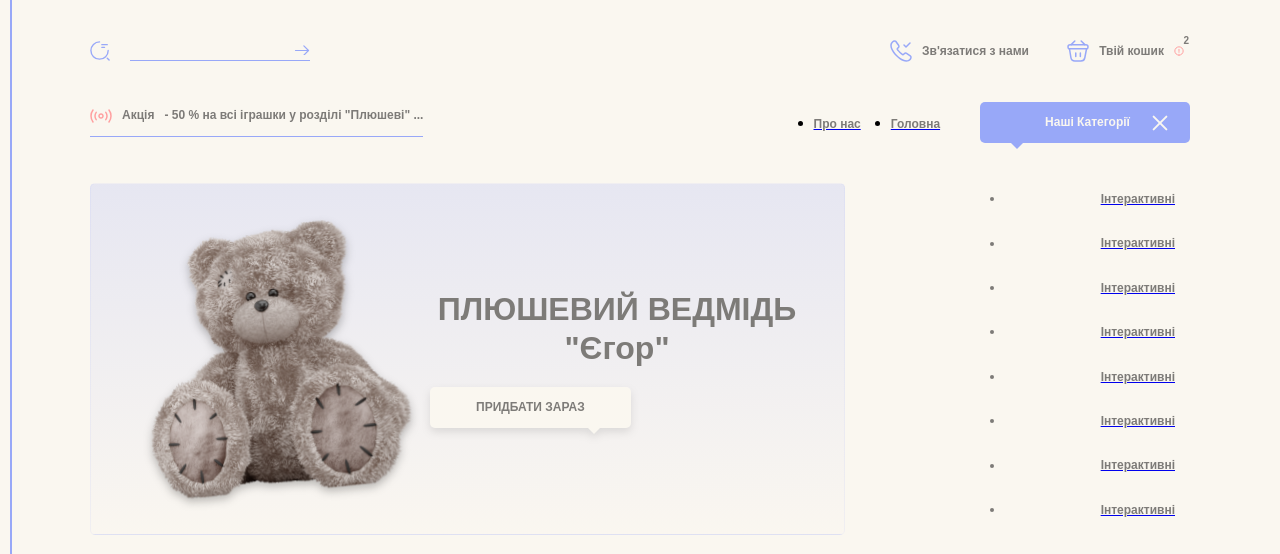
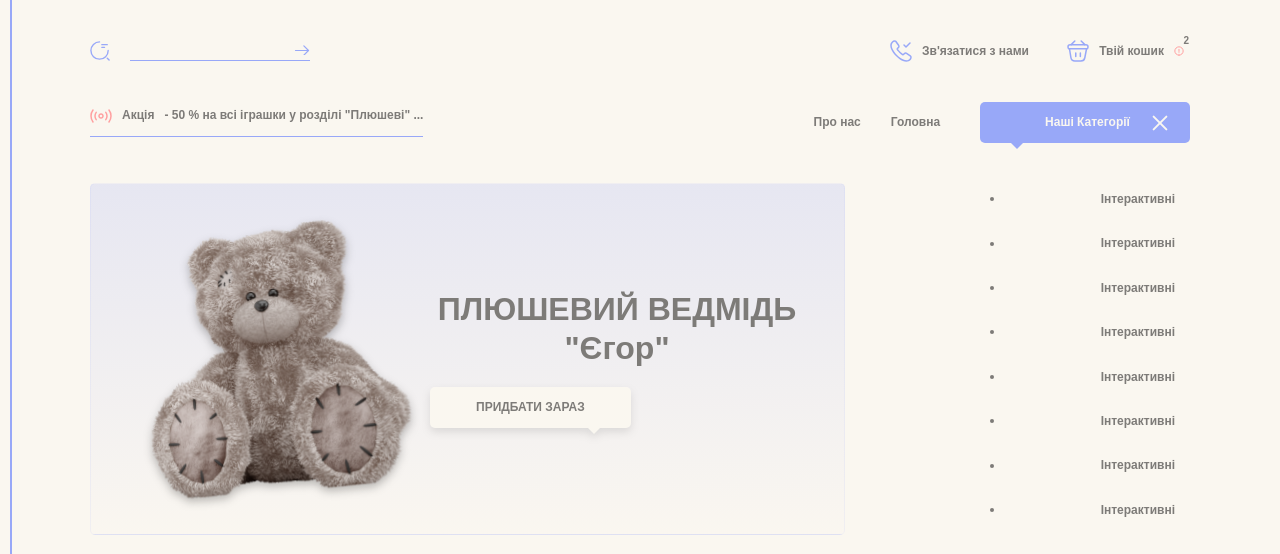
Before and after one commit to teHox/shop, a React (Vite) app: page / in a window 1280 px wide. Shown: the top 554 px of the page. Built offline with nearby package versions, Linux system fonts and the light colour scheme.

Commit message:
[chore] add nullstyles

```diff
--- a/src/assets/scss/style.scss
+++ b/src/assets/scss/style.scss
@@ -6,6 +6,8 @@
     margin: 0;
     border: 0;
     outline: 0;
+    text-decoration: none;
+    list-style: none;
 }
 
 body {
```
